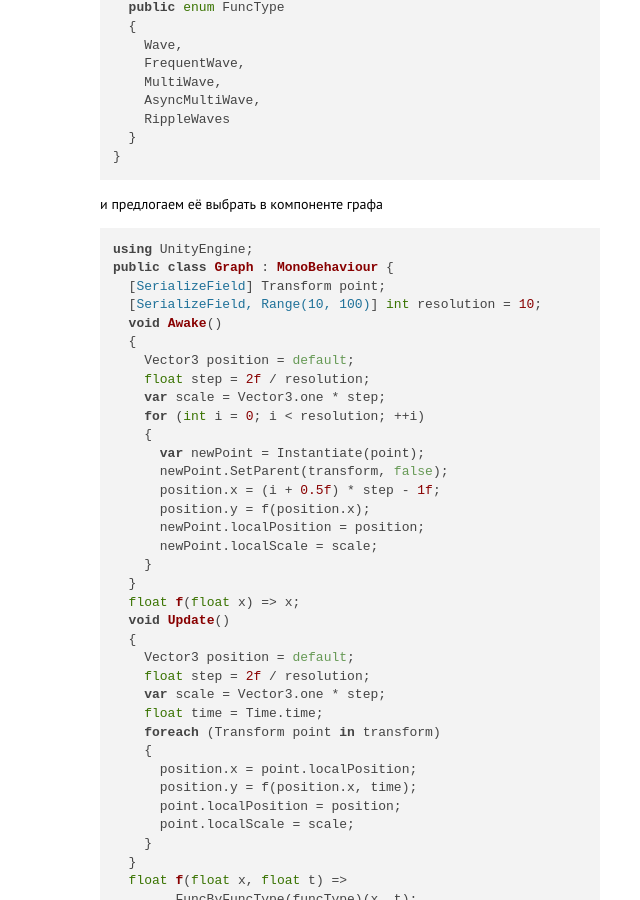
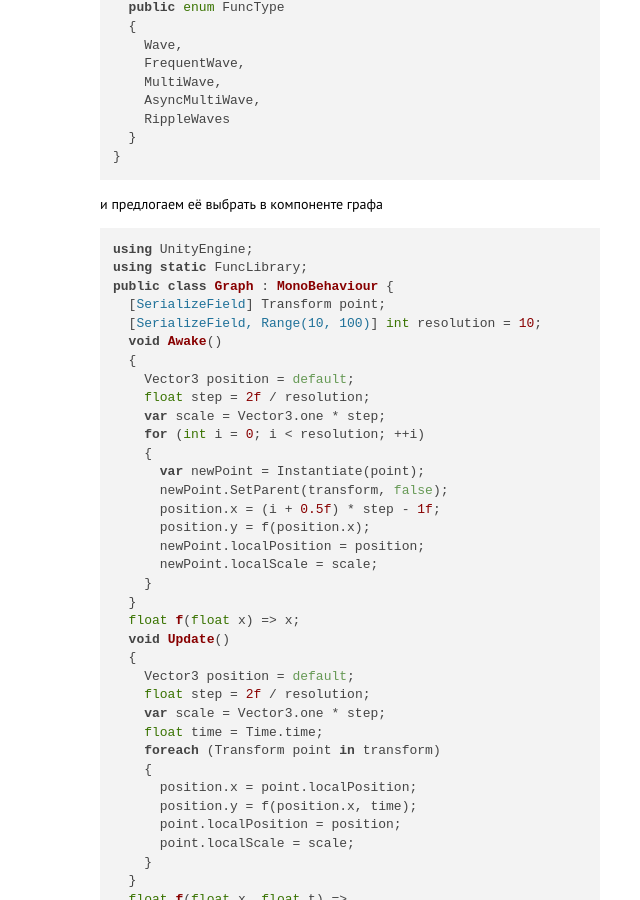
Before and after one commit to dOvObu/dOvObu.github.io, a Jekyll site: the page built from _posts/2022-02-12-vectors.md, in a window 1280 px wide and 900 px high, scrolled down 3931 px. Shown: the whole window, without its empty margins (290-930 px from the left). Built offline with Jekyll 4.4.1, drawn with Linux system fonts in a browser that asks for light colours; nearby versions of some CDN libraries.

Commit message:
Update 2022-02-12-vectors.md

````diff
--- a/_posts/2022-02-12-vectors.md
+++ b/_posts/2022-02-12-vectors.md
@@ -188,6 +188,7 @@ public static class FuncLibrary
 
 ```
 using UnityEngine;
+using static FuncLibrary;
 public class Graph : MonoBehaviour {
   [SerializeField] Transform point;
   [SerializeField, Range(10, 100)] int resolution = 10;
````
